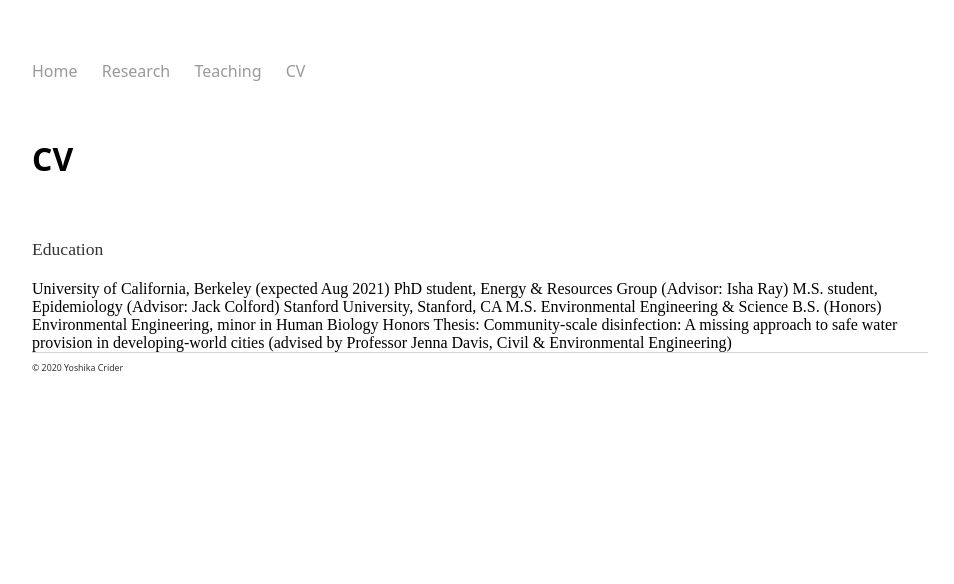
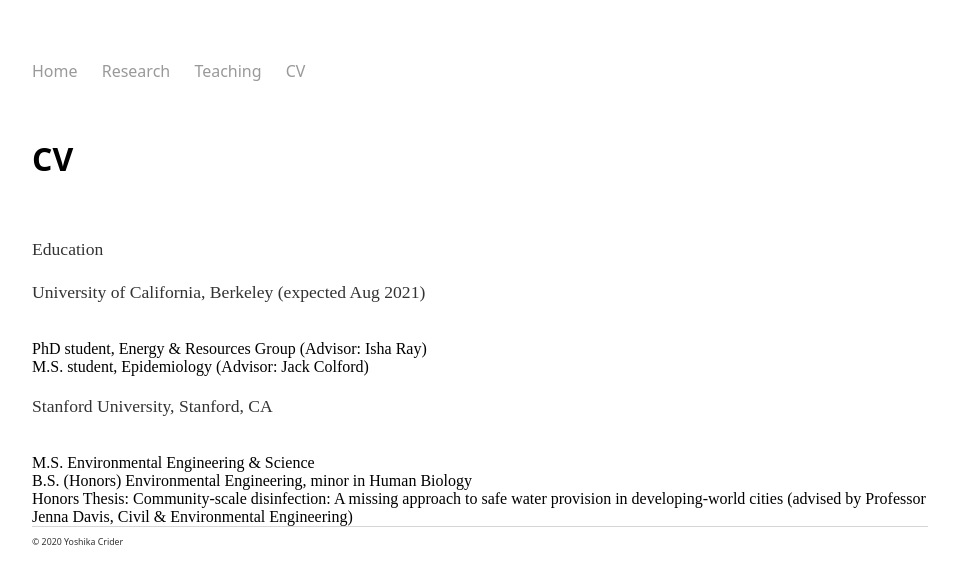
Before and after one commit to YoshikaCrider/YoshikaCrider.github.io, a Jekyll site: the page built from cv/index.html, in a window 1280 px wide. Shown: the top 584 px of the page, without its empty margins (160-1114 px from the left). Built offline with Jekyll 4.4.1, drawn with Linux system fonts in a browser that asks for light colours.

```diff
--- a/cv/index.html
+++ b/cv/index.html
@@ -7,11 +7,16 @@ title: CV
 <br>
 
 <p>Education</p>
-University of California, Berkeley (expected Aug 2021)
-     PhD student, Energy & Resources Group (Advisor: Isha Ray)
-     M.S. student, Epidemiology (Advisor: Jack Colford)
-
-Stanford University, Stanford, CA
-     M.S. Environmental Engineering & Science
-     B.S. (Honors) Environmental Engineering, minor in Human Biology
+<p>University of California, Berkeley (expected Aug 2021)</p>
+<br>
+PhD student, Energy & Resources Group (Advisor: Isha Ray)
+<br>
+M.S. student, Epidemiology (Advisor: Jack Colford)
+<br>
+<p>Stanford University, Stanford, CA</p>
+<br>
+M.S. Environmental Engineering & Science
+<br>
+B.S. (Honors) Environmental Engineering, minor in Human Biology
+<br>
 Honors Thesis: Community-scale disinfection: A missing approach to safe water provision in developing-world cities (advised by Professor Jenna Davis, Civil & Environmental Engineering)
```
